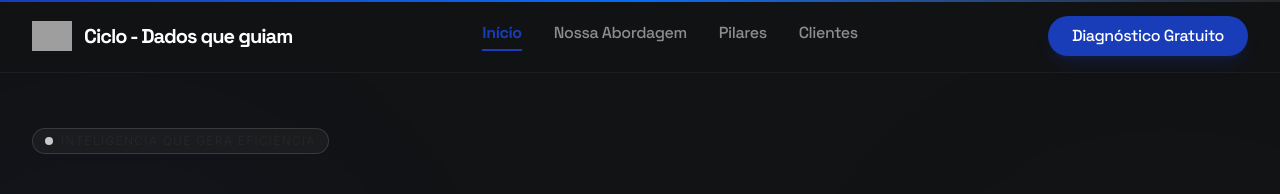
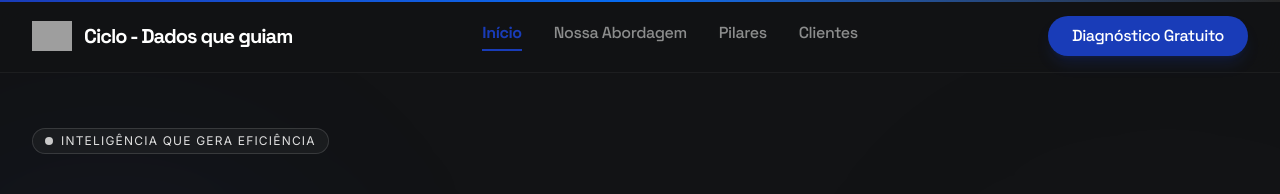
Before and after one commit to EduFrnds/ciclohomepage, a Next.js app: page / in a window 1280 px wide. Shown: the top 194 px of the page. Built offline with nearby package versions, Linux system fonts and the light colour scheme; grey boxes are pictures that could not be loaded.

Commit message:
Change text color in hero section

```diff
--- a/components/sections/hero-section.tsx
+++ b/components/sections/hero-section.tsx
@@ -23,7 +23,7 @@ export function HeroSection() {
               className="w-2 h-2 rounded-full bg-[#e0e0e0] animate-pulse"
               aria-hidden="true"
             />
-            <span className="text-xs font-label uppercase tracking-widest text-accent">
+            <span className="text-xs font-label uppercase tracking-widest text-[#e0e0e0]">
               Inteligência que gera eficiência
             </span>
           </div>
```
